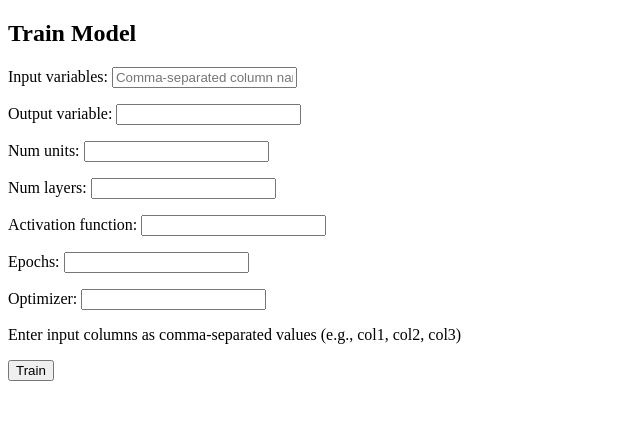
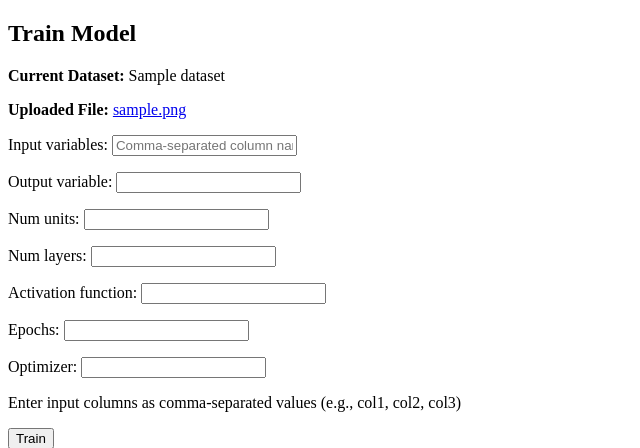
Before and after one commit to SAKTHI-V3L/autotrain, a Django app: page /train_model/ in a window 1280 px wide. Shown: the top 448 px of the page, without its empty margins (0-640 px from the left). Run offline with Django 5.2, Linux system fonts and the light colour scheme; tables that the repository leaves empty hold one stand-in row (values such as "Sample post").

Commit message:
display dataset in trainmodel page

```diff
--- a/timeseries/templates/timeseries/train_model.html
+++ b/timeseries/templates/timeseries/train_model.html
@@ -5,6 +5,9 @@
 </head>
 <body>
     <h2>Train Model</h2>
+    <p><strong>Current Dataset:</strong> {{ dataset.name }}</p>
+    <p><strong>Uploaded File:</strong> <a href="{{ dataset.file.url }}">{{ dataset.file.name }}</a></p>
+
     <form method="post">
         {% csrf_token %}
         {{ form.as_p }}
--- a/timeseries/views.py
+++ b/timeseries/views.py
@@ -1,6 +1,4 @@
-import pandas as pd
-import numpy as np
-from django.shortcuts import render, redirect
+from django.shortcuts import render, redirect, get_object_or_404
 from .forms import DatasetForm, TrainingParametersForm
 from .models import Dataset, TrainingParameters
 from keras.models import Sequential
@@ -9,6 +7,8 @@ from keras.optimizers import Adam, SGD
 from keras.losses import MeanSquaredError
 from sklearn.preprocessing import LabelEncoder, MinMaxScaler
 from datetime import datetime
+import pandas as pd
+import numpy as np
 
 def upload_dataset(request):
     if request.method == 'POST':
@@ -59,18 +59,16 @@ def preprocess_data(data, input_columns, output_column):
     return X, y
 
 def train_model(request):
+    latest_dataset = Dataset.objects.latest('id')  # Get the last uploaded dataset
+
     if request.method == 'POST':
         form = TrainingParametersForm(request.POST)
         if form.is_valid():
             params = form.save(commit=False)
-
-            # Get the last uploaded dataset
-            latest_dataset = Dataset.objects.latest('id')
-            params.dataset = latest_dataset
+            params.dataset = latest_dataset  # Set the dataset to the latest uploaded dataset
             params.save()
 
-            dataset = params.dataset
-            data = pd.read_csv(dataset.file.path)
+            data = pd.read_csv(latest_dataset.file.path)
 
             input_columns = [col.strip() for col in params.input_variables.split(',')]
             output_column = params.output_variable
@@ -93,7 +91,8 @@ def train_model(request):
 
             accuracy = model.evaluate(X, y)
 
-            return render(request, 'timeseries/model_result.html', {'accuracy': accuracy})
+            return render(request, 'timeseries/model_result.html', {'accuracy': accuracy, 'dataset': latest_dataset})
     else:
         form = TrainingParametersForm()
-    return render(request, 'timeseries/train_model.html', {'form': form})
+
+    return render(request, 'timeseries/train_model.html', {'form': form, 'dataset': latest_dataset})
```
